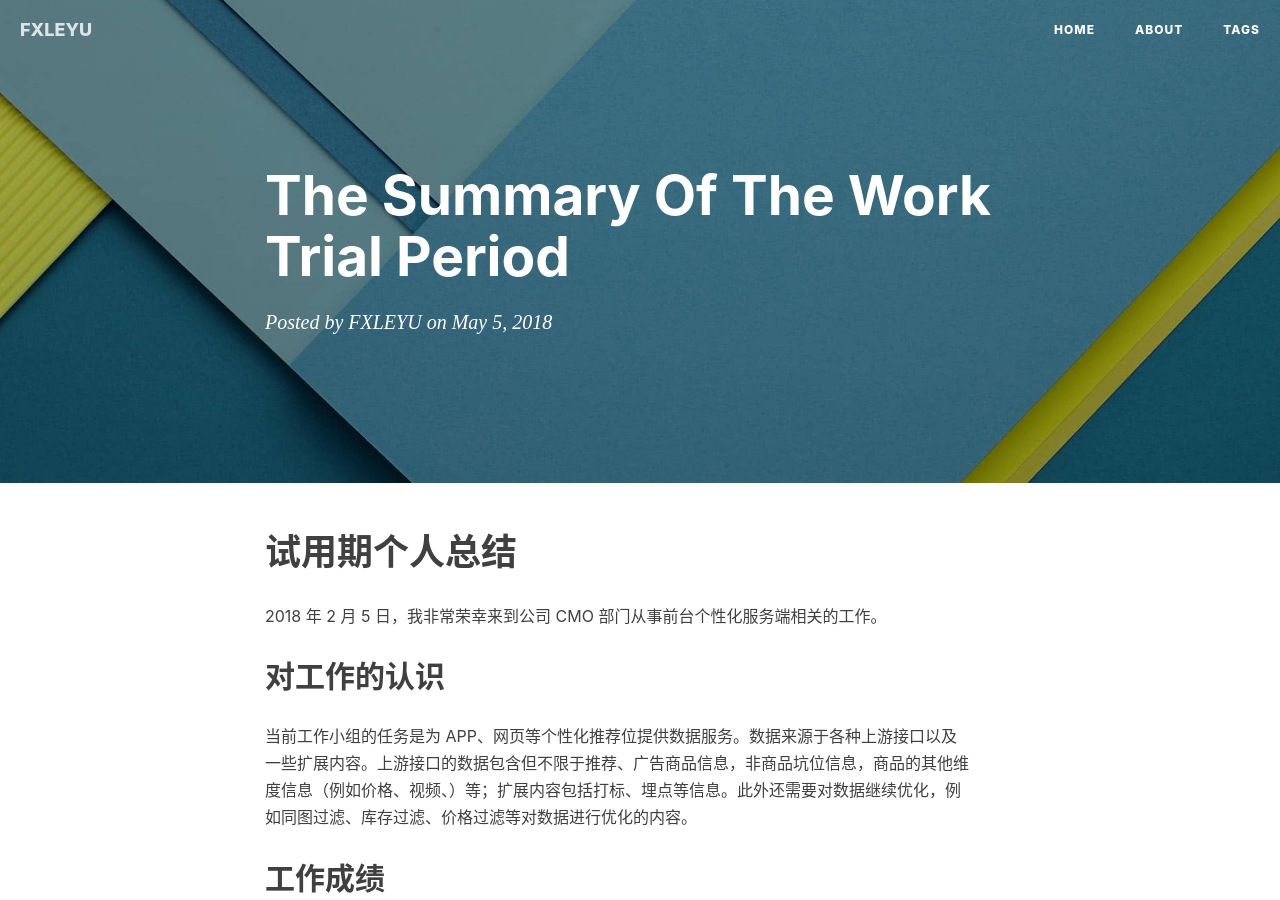
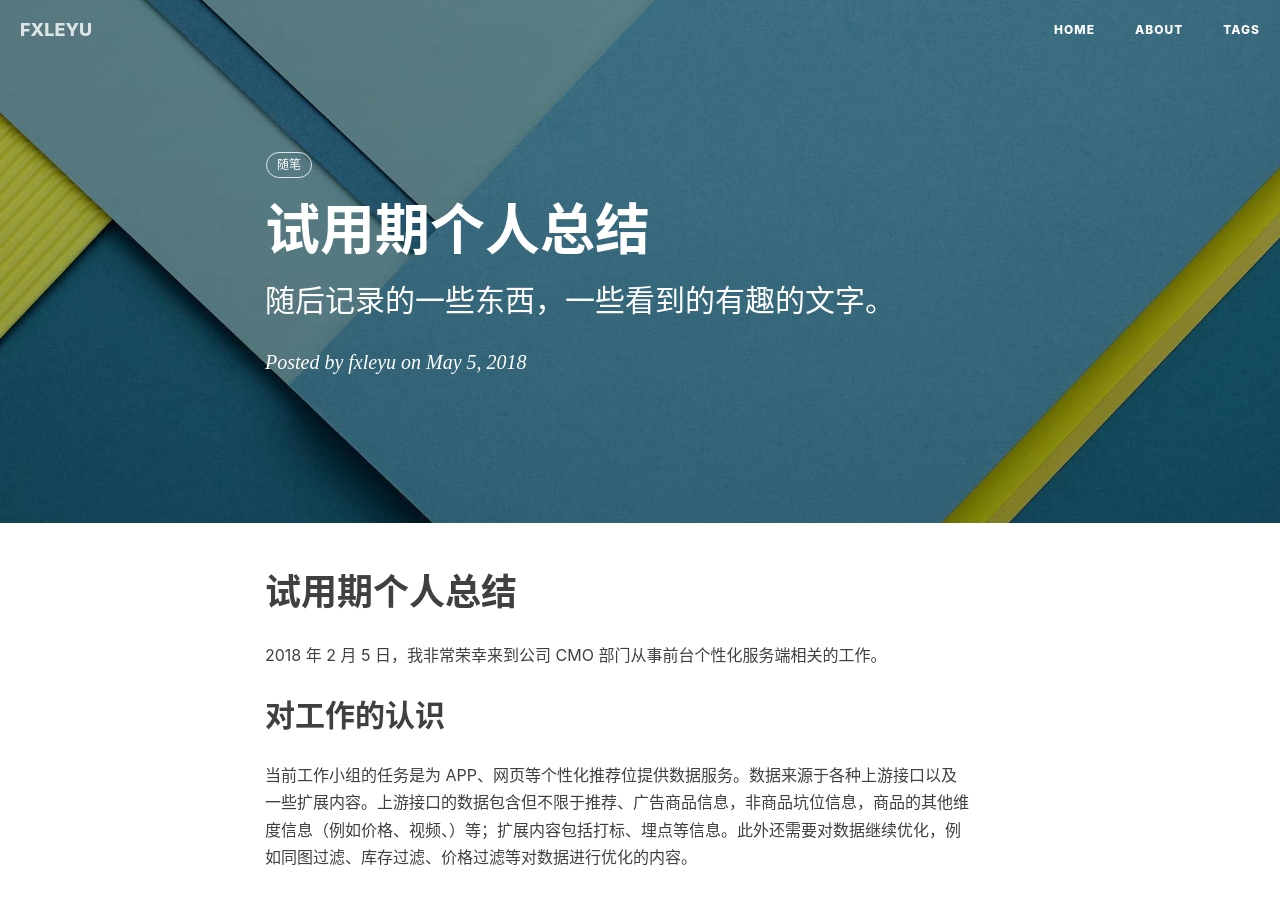
Before and after one commit to fxleyu/fxleyu.github.io, a Jekyll site: the page built from _posts/2018-05-05-the-summary-of-the-work-trial-period.md, in a window 1280 px wide and 900 px high. Built offline with Jekyll 4.4.1, drawn with Linux system fonts in a browser that asks for light colours; nearby versions of some CDN libraries; our own code applies the rules of GitHub Pages for plain Markdown files; comment, search, counter and statistics services are not loaded.

Commit message:
[更新] 添加元数据信息

```diff
--- a/_posts/2018-05-05-the-summary-of-the-work-trial-period.md
+++ b/_posts/2018-05-05-the-summary-of-the-work-trial-period.md
@@ -1,3 +1,14 @@
+---
+layout   : post
+title    : "试用期个人总结"
+subtitle : "随后记录的一些东西，一些看到的有趣的文字。"
+date     : 2018-05-05 17:01:00
+author   : fxleyu
+tags:
+    - 随笔
+---
+
+
 # 试用期个人总结
 
 2018 年 2 月 5 日，我非常荣幸来到公司 CMO 部门从事前台个性化服务端相关的工作。
```
